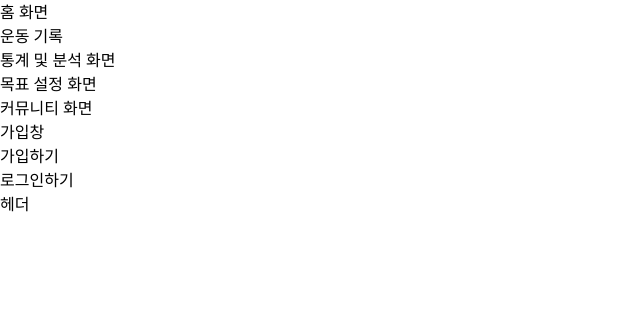
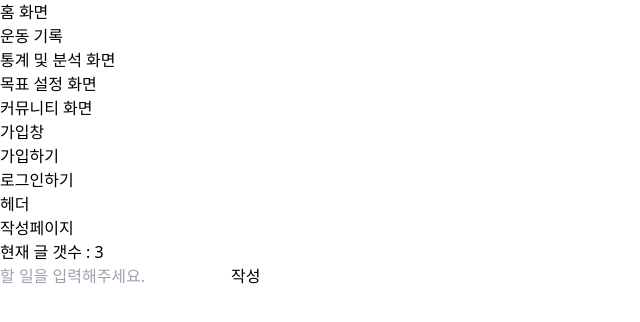
Before and after one commit to MkBaek0229/makzip_mk, a React (Vite) app: page /btn2 in a window 1280 px wide. Shown: the top 322 px of the page, without its empty margins (0-640 px from the left). Built offline with nearby package versions, Linux system fonts and the light colour scheme.

Commit message:
레이아웃 재조정

```diff
--- a/src/Layout/Header.jsx
+++ b/src/Layout/Header.jsx
@@ -1,14 +1,21 @@
-import ImgLogo from '../assets/GymLogo.png'
+function Header() {
+  const [todos, setTodos] = useRecoilState(todosAtom)
 
-function Header() {
   return (
-    <div className="container mx-auto p-4 xl:ml-80">
+      <div class="container">
         <section className="p-5">
           <header className="mb-4">
             <h2 className="font-bold text-3xl">헤더</h2>
+              <h1>작성페이지</h1>
+              <div>현재 글 갯수 : {todos.length}</div>
+      <form>
+        <input type="text" placeholder="할 일을 입력해주세요."/>
+        <input type="submit" value="작성"/>
+      </form>
           </header>
         </section>
       </div>
+
     );
 }
 
--- a/src/Layout/Side.jsx
+++ b/src/Layout/Side.jsx
@@ -7,9 +7,9 @@ import Btn4 from "../Page/Btn4";
 
 function Side() {
   return (
-    <>
+    <div class="min-h-screen bg-gray-200 flex">
     {/* 실제로 렌더링하는곳. */}
-    <aside className="bg-white shadow-sm -translate-x-80 fixed inset-0 z-50 my-4 ml-4 h-[calc(100vh-32px)] w-72 rounded-xl transition-transform duration-300 xl:translate-x-0 border border-blue-gray-100">
+    <aside class="bg-white shadow-sm h-[calc(100vh-32px)] w-[20%] rounded-xl border border-blue-gray-100">
       <div className="relative">
       <NavLink to="/" className="py-6 px-8 text-center"><h3 className="block antialiased tracking-normal font-sans text-base font-semibold leading-relaxed text-blue-gray-900">홈 화면</h3></NavLink>
       </div>
@@ -51,7 +51,7 @@ function Side() {
       <Route path="/btn3" element={<Btn3 />} />
       <Route path="/btn4" element={<Btn4 />} />
     </Routes>
-    </>
+    </div>
   );
 }
 
--- a/src/Page/Btn1.jsx
+++ b/src/Page/Btn1.jsx
@@ -1,5 +1,5 @@
 import { useRecoilState } from "recoil";
-import Header from "../Layout/Header";
+
 
 import { todosAtom } from "../states/"
 
@@ -12,7 +12,7 @@ function Btn1() {
    const [todos, setTodos] = useRecoilState(todosAtom)
 
     return (
-        <div className="container mx-auto p-4 xl:ml-80">
+        <div class="container mx-auto">
     <section className="p-5">
      <header className="mb-4">
        <h2 className="font-bold text-3xl">헤더</h2>
--- a/src/Page/Btn2.jsx
+++ b/src/Page/Btn2.jsx
@@ -1,11 +1,32 @@
-import Header from "../Layout/Header";
+import { useRecoilState } from "recoil";
+
+
+import { todosAtom } from "../states/"
 
 function Btn2() {
+    // props의 단점: ex: todo면 todo 작성 컴포넌트안에 여러개의컴포넌트가존재 단계별로 props를 거치면서 전달해주면서 todo list 컴포넌트 안쪽으로 이동해야함. props가 가야할길이 너무많아짐. == 데이터 관리가 힘들어짐
+    // 그래서 전역관리데이터를 만들어놓고 데이터변경 -> 전역관리데이터 -> 영향받는장소로이동하게
+    // Redux에서는 Store recoil은 아토믹이라고한다.
+    // 내가만든 데이터 todosAtom은 /states/index <- index는 메인경로라 안써도처리됨
+    // todo data를 끌고올거임
+   const [todos, setTodos] = useRecoilState(todosAtom)
+
     return (
-       <Header />
+        <div class="container mx-auto">
+    <section className="p-5">
+     <header className="mb-4">
+       <h2 className="font-bold text-3xl">헤더</h2>
+       <h1>작성페이지</h1>
+        <div>현재 글 갯수 : {todos.length}</div>
+    <form>
+        <input type="text" placeholder="할 일을 입력해주세요."/>
+        <input type="submit" value="작성"/>
+    </form>
+     </header>
+     </section>
+</div>
+    );
 
-
-    );
 }
 
 export default Btn2;
--- a/src/Page/Btn3.jsx
+++ b/src/Page/Btn3.jsx
@@ -1,10 +1,32 @@
-import Header from "../Layout/Header";
+import { useRecoilState } from "recoil";
+
+
+import { todosAtom } from "../states/"
 
 function Btn3() {
+    // props의 단점: ex: todo면 todo 작성 컴포넌트안에 여러개의컴포넌트가존재 단계별로 props를 거치면서 전달해주면서 todo list 컴포넌트 안쪽으로 이동해야함. props가 가야할길이 너무많아짐. == 데이터 관리가 힘들어짐
+    // 그래서 전역관리데이터를 만들어놓고 데이터변경 -> 전역관리데이터 -> 영향받는장소로이동하게
+    // Redux에서는 Store recoil은 아토믹이라고한다.
+    // 내가만든 데이터 todosAtom은 /states/index <- index는 메인경로라 안써도처리됨
+    // todo data를 끌고올거임
+   const [todos, setTodos] = useRecoilState(todosAtom)
+
     return (
-        <Header />
+        <div class="container mx-auto">
+    <section className="p-5">
+     <header className="mb-4">
+       <h2 className="font-bold text-3xl">헤더</h2>
+       <h1>작성페이지</h1>
+        <div>현재 글 갯수 : {todos.length}</div>
+    <form>
+        <input type="text" placeholder="할 일을 입력해주세요."/>
+        <input type="submit" value="작성"/>
+    </form>
+     </header>
+     </section>
+</div>
+    );
 
-     );
 }
 
 export default Btn3;
--- a/src/Page/Btn4.jsx
+++ b/src/Page/Btn4.jsx
@@ -1,9 +1,32 @@
-import Header from "../Layout/Header";
+import { useRecoilState } from "recoil";
+
+
+import { todosAtom } from "../states/"
 
 function Btn4() {
+    // props의 단점: ex: todo면 todo 작성 컴포넌트안에 여러개의컴포넌트가존재 단계별로 props를 거치면서 전달해주면서 todo list 컴포넌트 안쪽으로 이동해야함. props가 가야할길이 너무많아짐. == 데이터 관리가 힘들어짐
+    // 그래서 전역관리데이터를 만들어놓고 데이터변경 -> 전역관리데이터 -> 영향받는장소로이동하게
+    // Redux에서는 Store recoil은 아토믹이라고한다.
+    // 내가만든 데이터 todosAtom은 /states/index <- index는 메인경로라 안써도처리됨
+    // todo data를 끌고올거임
+   const [todos, setTodos] = useRecoilState(todosAtom)
+
     return (
-      <Header />
-      );
+        <div class="container mx-auto">
+    <section className="p-5">
+     <header className="mb-4">
+       <h2 className="font-bold text-3xl">헤더</h2>
+       <h1>작성페이지</h1>
+        <div>현재 글 갯수 : {todos.length}</div>
+    <form>
+        <input type="text" placeholder="할 일을 입력해주세요."/>
+        <input type="submit" value="작성"/>
+    </form>
+     </header>
+     </section>
+</div>
+    );
+
 }
 
 export default Btn4;
--- a/src/Page/Home.jsx
+++ b/src/Page/Home.jsx
@@ -13,28 +13,26 @@ function Home() {
   }
 
   return (
-      <>
+    <>
       {visible ?
-        <div className="container mx-auto p-4 xl:ml-80">
+        <div class="container mx-auto p-4 flex-1">
           <section className="p-5">
             <header className="mb-4">
               <h2 className="font-bold text-3xl">고객님 서비스에 찾아와주셔서 감사합니다.</h2>
             </header>
             </section>
             <Profile />
-        </div> :
-        <div className="container mx-auto p-4 xl:ml-80">
+            </div>
+        :
+        <div class="container mx-auto p-4 flex-1">
            <section className="p-5">
             <header className="mb-4">
-              <h2 className="font-bold text-3xl">개인 정보를 확인 하고싶으면 로그인 하세요.</h2>
+              <h2 className="font-bold text-5xl">개인 정보를 확인 하고싶으면 로그인 하세요.</h2>
               <button onClick={() => yes()}><p className="font-bold text-2xl rounded-full">로그인 하기</p></button>
               <p className="font-bold text-2xl rounded-full"><button onClick={() => no()}>안할래요</button></p>
-
             </header>
             </section>
-
-        </div>
-
+            </div>
         }
         </>
     );
--- a/src/Root.jsx
+++ b/src/Root.jsx
@@ -2,7 +2,11 @@ import Side from './Layout/Side.jsx'
 
 function Root() {
     return (
-        <Side/>
+
+                <Side/>
+
+
+
      );
 }
 
```
Lines whose indentation alone changed are shown as unchanged.
